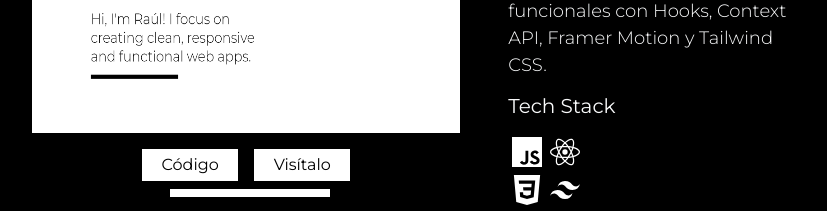
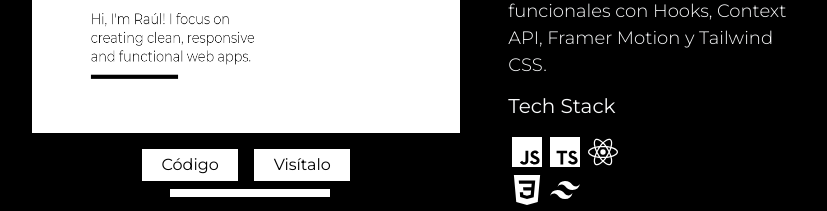
Before and after one commit to raulandreroman/new-portfolio, a React (Create React App) app: page /es in a window 1280 px wide. Shown: the part 2620-2831 px from the top of the page, without its empty margins (351-1178 px from the left). Built offline with nearby package versions, Linux system fonts and the light colour scheme.

Commit message:
chore(content): Add TS icon to project

```diff
--- a/src/components/Projects/TechStack.tsx
+++ b/src/components/Projects/TechStack.tsx
@@ -10,6 +10,7 @@ import {
   SiSass,
   SiPostcss,
   SiWebpack,
+  SiTypescript,
 } from 'react-icons/si';
 import { CgSmartphone } from 'react-icons/cg';
 //Import text context
@@ -53,6 +54,11 @@ const TechStack = (props: Props) => {
         name: 'React',
         display: 'React.JS',
         icon: SiReact,
+      },
+      {
+        name: 'Typescript',
+        display: 'TypeScript',
+        icon: SiTypescript,
       },
     ],
     styling: [
--- a/src/data/projects.json
+++ b/src/data/projects.json
@@ -18,7 +18,7 @@
     "firstLink": "https://github.com/randrerd/new-portfolio",
     "secondLink": "https://raulandre.com",
     "techStack": {
-      "markupAndComponents": ["Javascript", "React"],
+      "markupAndComponents": ["Javascript", "Typescript", "React"],
       "styling": ["Css3", "Tailwindcss"],
       "utils": ["Git", "MobileFirst"]
     },
```
